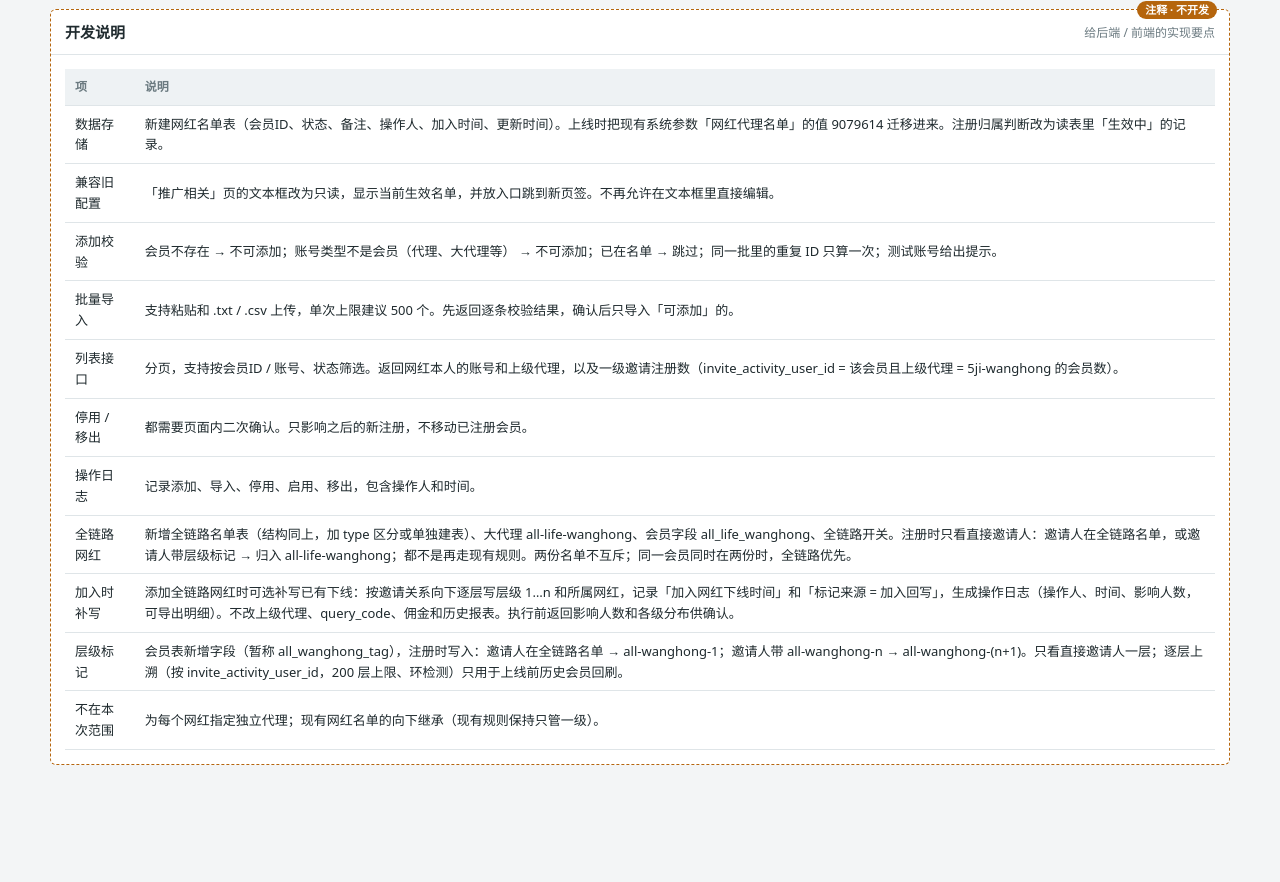
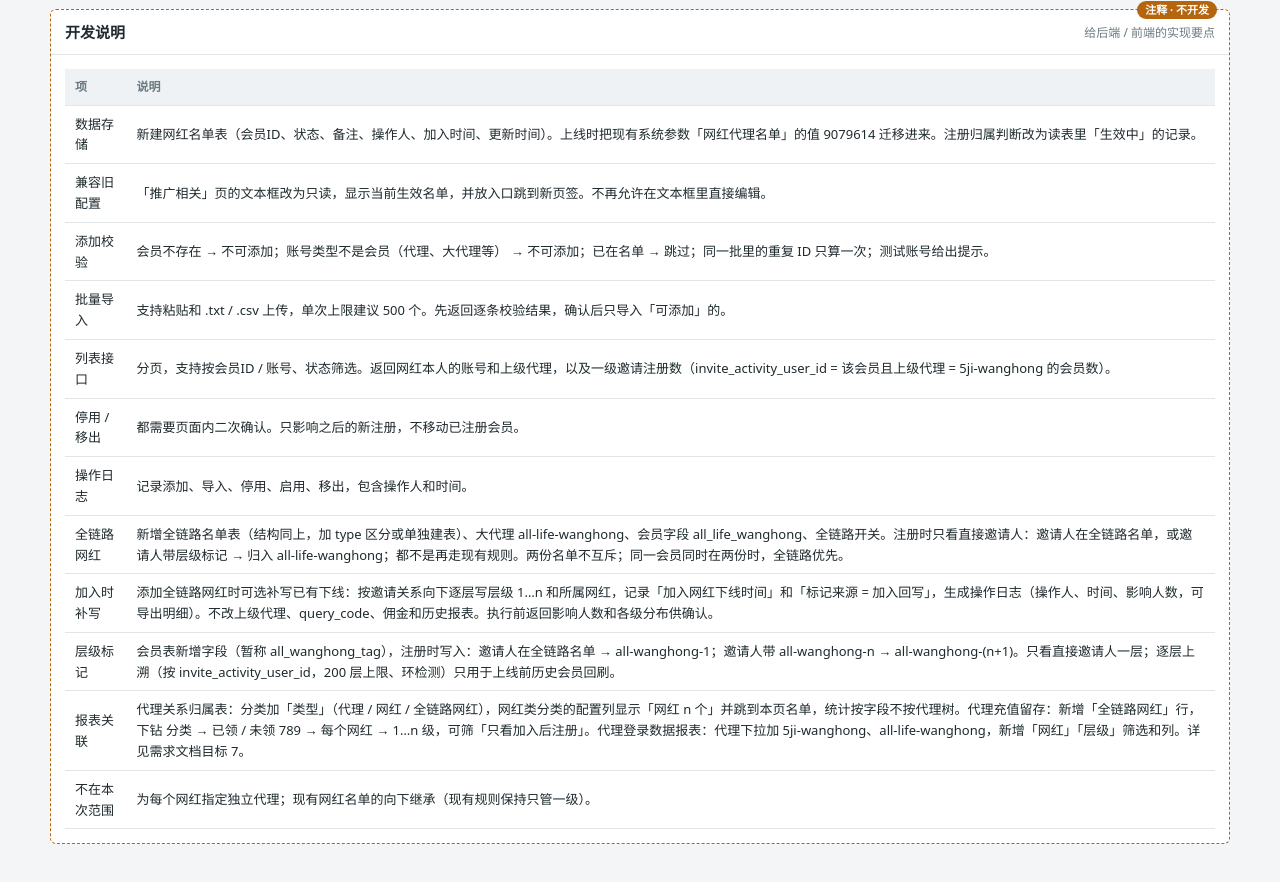
Before and after one commit to koi980517/789games, a plain HTML site: page admin/kol-setting.html in a window 1280 px wide. Shown: the part 1570-2452 px from the top of the page. Before the commit the page ends 2383 px from the top, so only its background shows below. Drawn offline with Linux system fonts and the light colour scheme.

Commit message:
Update KOL settings and add new features

```diff
--- a/admin/kol-setting.html
+++ b/admin/kol-setting.html
@@ -316,6 +316,7 @@ table.cmp td{white-space:normal}
             <tr><td>全链路网红</td><td>新增全链路名单表（结构同上，加 type 区分或单独建表）、大代理 all-life-wanghong、会员字段 all_life_wanghong、全链路开关。注册时只看直接邀请人：邀请人在全链路名单，或邀请人带层级标记 → 归入 all-life-wanghong；都不是再走现有规则。两份名单不互斥；同一会员同时在两份时，全链路优先。</td></tr>
             <tr><td>加入时补写</td><td>添加全链路网红时可选补写已有下线：按邀请关系向下逐层写层级 1…n 和所属网红，记录「加入网红下线时间」和「标记来源 = 加入回写」，生成操作日志（操作人、时间、影响人数，可导出明细）。不改上级代理、query_code、佣金和历史报表。执行前返回影响人数和各级分布供确认。</td></tr>
             <tr><td>层级标记</td><td>会员表新增字段（暂称 all_wanghong_tag），注册时写入：邀请人在全链路名单 → all-wanghong-1；邀请人带 all-wanghong-n → all-wanghong-(n+1)。只看直接邀请人一层；逐层上溯（按 invite_activity_user_id，200 层上限、环检测）只用于上线前历史会员回刷。</td></tr>
+            <tr><td>报表关联</td><td>代理关系归属表：分类加「类型」（代理 / 网红 / 全链路网红），网红类分类的配置列显示「网红 n 个」并跳到本页名单，统计按字段不按代理树。代理充值留存：新增「全链路网红」行，下钻 分类 → 已领 / 未领 789 → 每个网红 → 1…n 级，可筛「只看加入后注册」。代理登录数据报表：代理下拉加 5ji-wanghong、all-life-wanghong，新增「网红」「层级」筛选和列。详见需求文档目标 7。</td></tr>
             <tr><td>不在本次范围</td><td>为每个网红指定独立代理；现有网红名单的向下继承（现有规则保持只管一级）。</td></tr>
           </tbody>
         </table></div>
```
